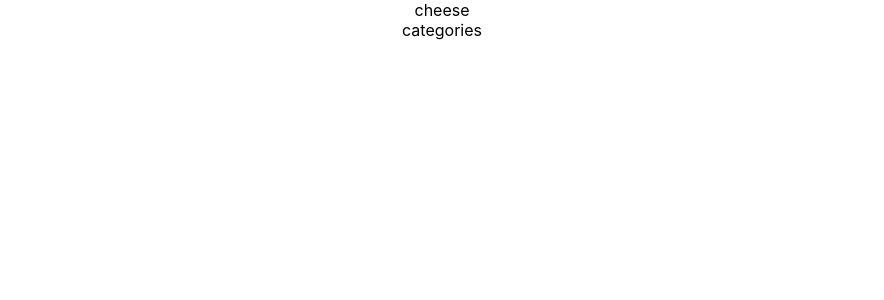
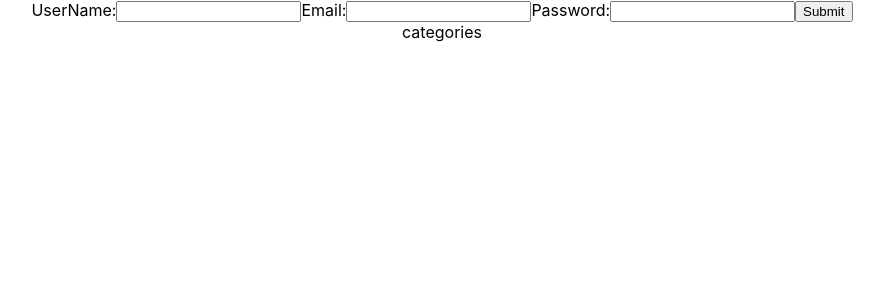
Before and after one commit to StuartFleishman/photo-app-frontend, a React (Create React App) app: page / in a window 1280 px wide. Shown: the top 300 px of the page, without its empty margins (198-1082 px from the left). Built offline with nearby package versions, Linux system fonts and the light colour scheme; no server answers.

Commit message:
set up Users From to create a User

```diff
--- a/src/actions/usersAction.js
+++ b/src/actions/usersAction.js
@@ -2,8 +2,9 @@ const url = "http://127.0.0.1:3001/users"
 
 const setUsers = (users) => ({type: "GOT_USERS", payload: users})
 
+const addUser = (user) => ({type: 'ADD_USER', payload: user})
+
 export const fetchUsers = () => {
-
   return (dispatch) => {
     fetch(url)
     .then(resp => resp.json())
@@ -11,6 +12,23 @@ export const fetchUsers = () => {
       dispatch(setUsers(users))
     })
   }
+}
 
+export const createUser = (user) => {
+  return (dispatch) => {
+    const configObj = {
+      method: 'POST',
+      headers: {
+        "Content-Type": "application/json",
+        "Accepts": "application/json"
+      },
+      body: JSON.stringify(user)
+    }
 
+    fetch(url, configObj)
+    .then(resp => resp.json())
+    .then(user => {
+      dispatch(addUser(user))
+    })
+  }
 }
--- a/src/components/UserForm.js
+++ b/src/components/UserForm.js
@@ -1,4 +1,6 @@
 import React, {Component} from 'react'
+import {createUser} from '../actions/usersAction'
+import {connect} from 'react-redux'
 
 
 class UserForm extends Component {
@@ -9,14 +11,36 @@ class UserForm extends Component {
     password: ""
   }
 
+  handleChange = (event) => {
+    this.setState({
+      [event.target.name]: event.target.value
+    })
+  }
+
+  handleSubmit = (e) => {
+    e.preventDefault()
+    this.props.createUser(this.state)
+    this.setState({
+      name: "",
+      email: "",
+      password: ""
+    })
+  }
+
   render() {
     return(
-      <form>
-        <label>cheese</label>
+      <form onSubmit={this.handleSubmit}>
+        <label >UserName:</label>
+        <input onChange={this.handleChange} type="text" name="name" value={this.state.name} />
+        <label>Email:</label>
+        <input onChange={this.handleChange} type="email" name="email" value={this.state.email} />
+        <label>Password:</label>
+        <input onChange={this.handleChange} type="password" name="password" value={this.state.password} />
+        <input type="submit" />
       </form>
     )
   }
 
 }
 
-export default UserForm
+export default connect(null, {createUser})(UserForm)
--- a/src/reducer/usersReducer.js
+++ b/src/reducer/usersReducer.js
@@ -1,7 +1,11 @@
 export default function usersReducer(state = { users: []}, action) {
+  console.log(action)
   switch(action.type) {
     case 'GOT_USERS': {
       return {...state, users: action.payload}
+    }
+    case 'ADD_USER': {
+      return {...state, users: [...state.users, action.payload]}
     }
     default:
       return state
```
